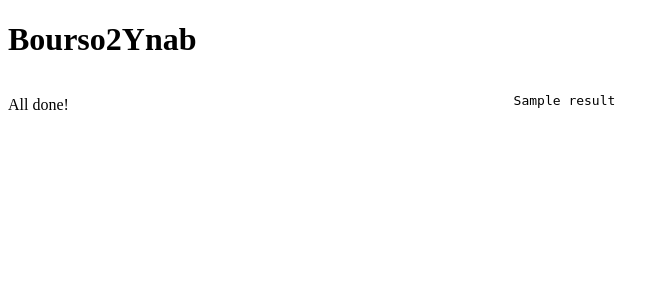
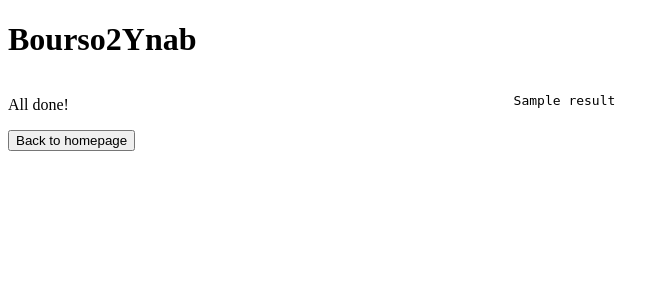
Before and after one commit to RomainSabathe/bourso2ynab, a Flask app: template app/templates/confirmation.html in a window 1280 px wide. Shown: the top 300 px of the page, without its empty margins (0-667 px from the left). Run offline with Flask 2, Linux system fonts and the light colour scheme; the template is opened without the code that fills it: most values are stand-ins (such as "Sample title", 1, 10 or a date in 2020).

Commit message:
Adding a "back to homepage" button

```diff
--- a/app/templates/confirmation.html
+++ b/app/templates/confirmation.html
@@ -3,6 +3,10 @@
 {% block left_side %}
 
 <p>All done!</p>
+
+<button onclick="location.href='{{ url_for('main.main') }}';">
+    Back to homepage
+  </button>
 
 {% endblock %}
 
```
